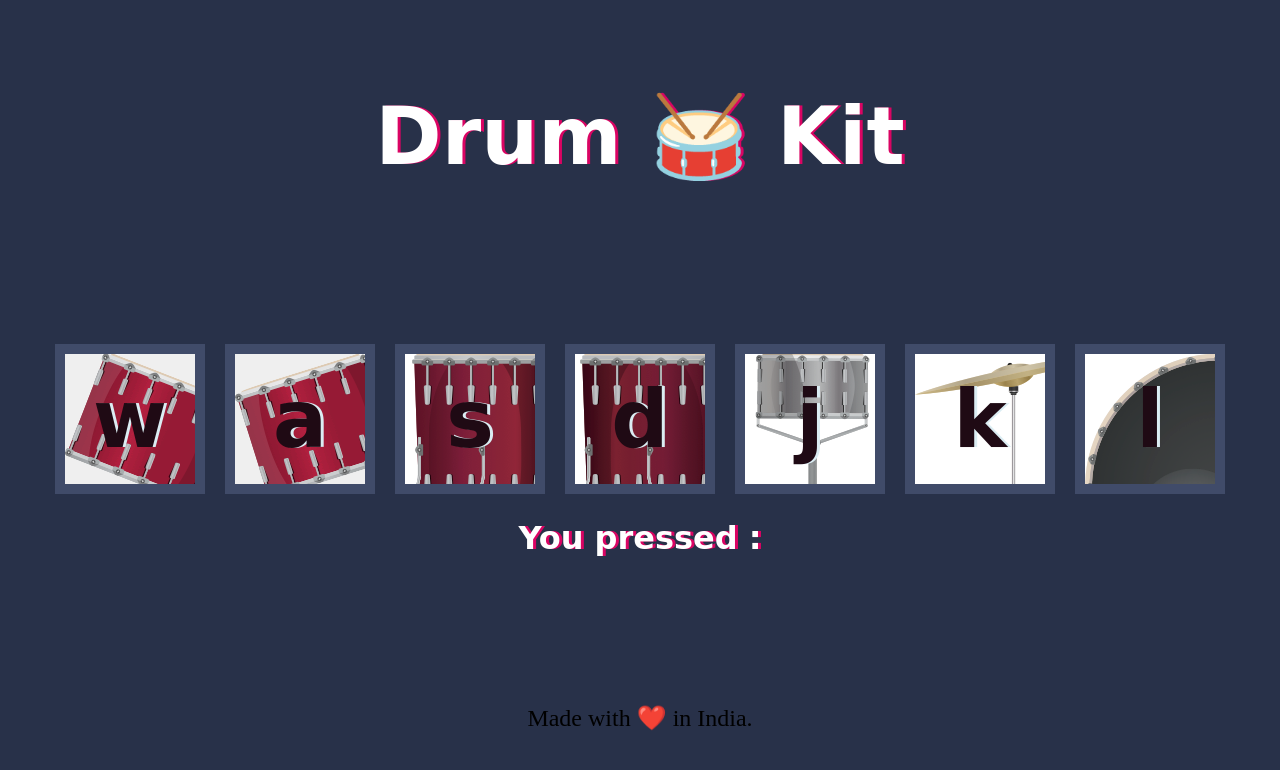
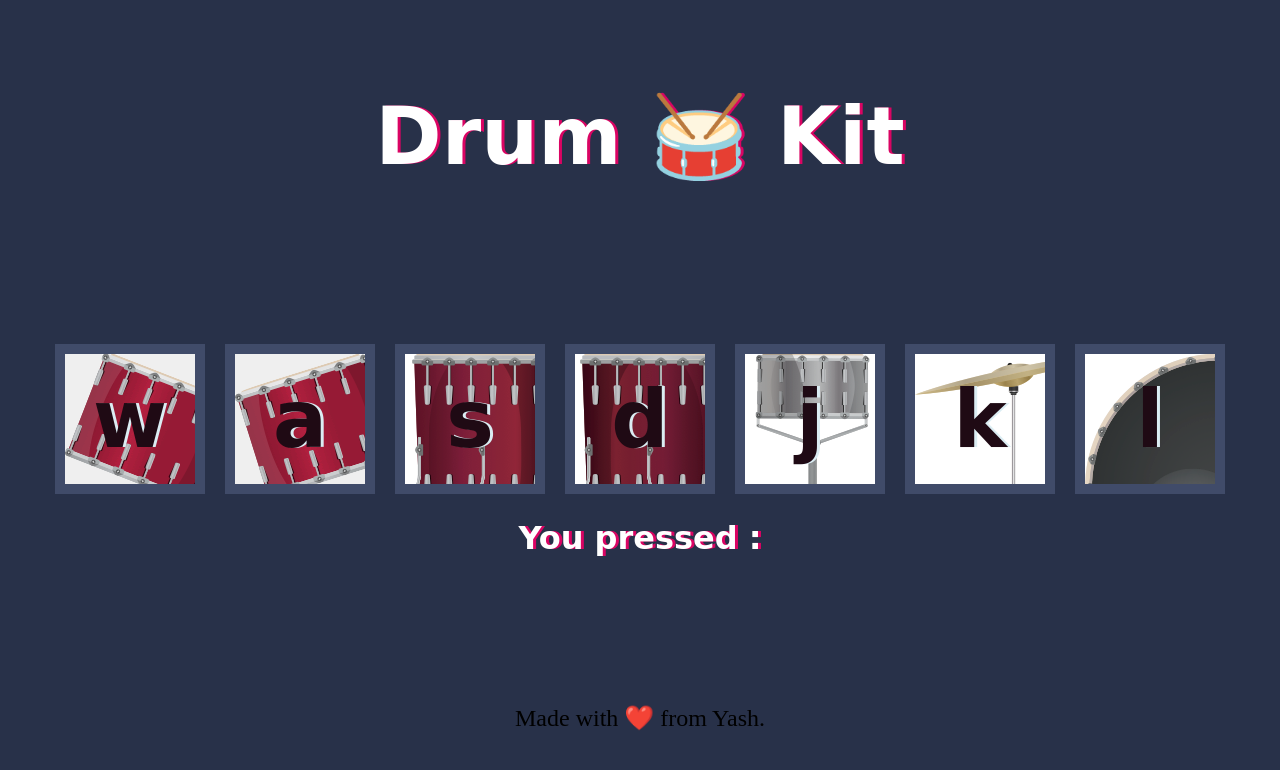
Before and after one commit to YashChoudhary1603/Drum-Kit, a plain HTML site: page index.html in a window 1280 px wide. Drawn offline with nearby package versions, Linux system fonts and the light colour scheme.

Commit message:
Update index.html

```diff
--- a/index.html
+++ b/index.html
@@ -29,7 +29,7 @@
     <script src="index.js"></script>
 
     <footer>
-        Made with ❤️ in India.
+        Made with ❤️ from Yash.
     </footer>
 </body>
 
```
